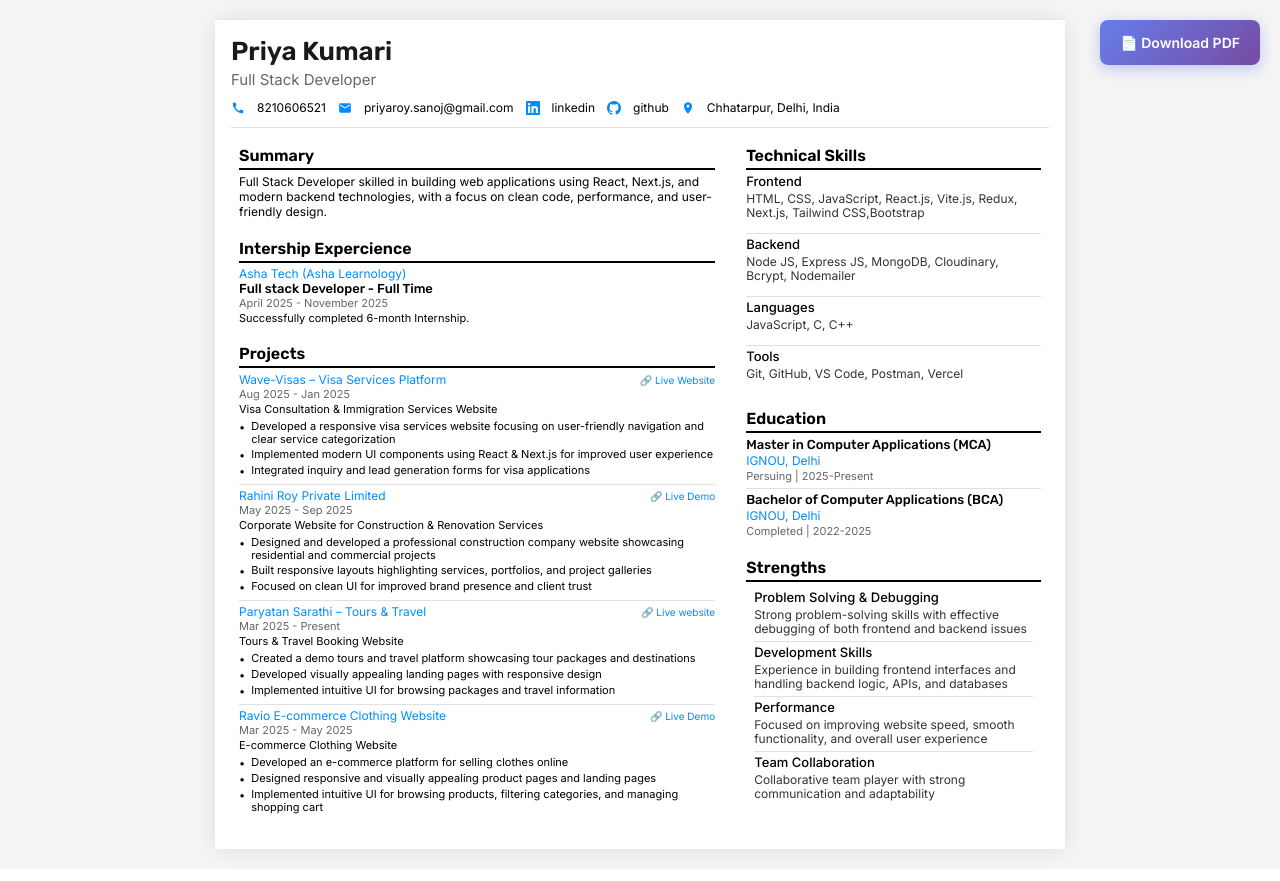
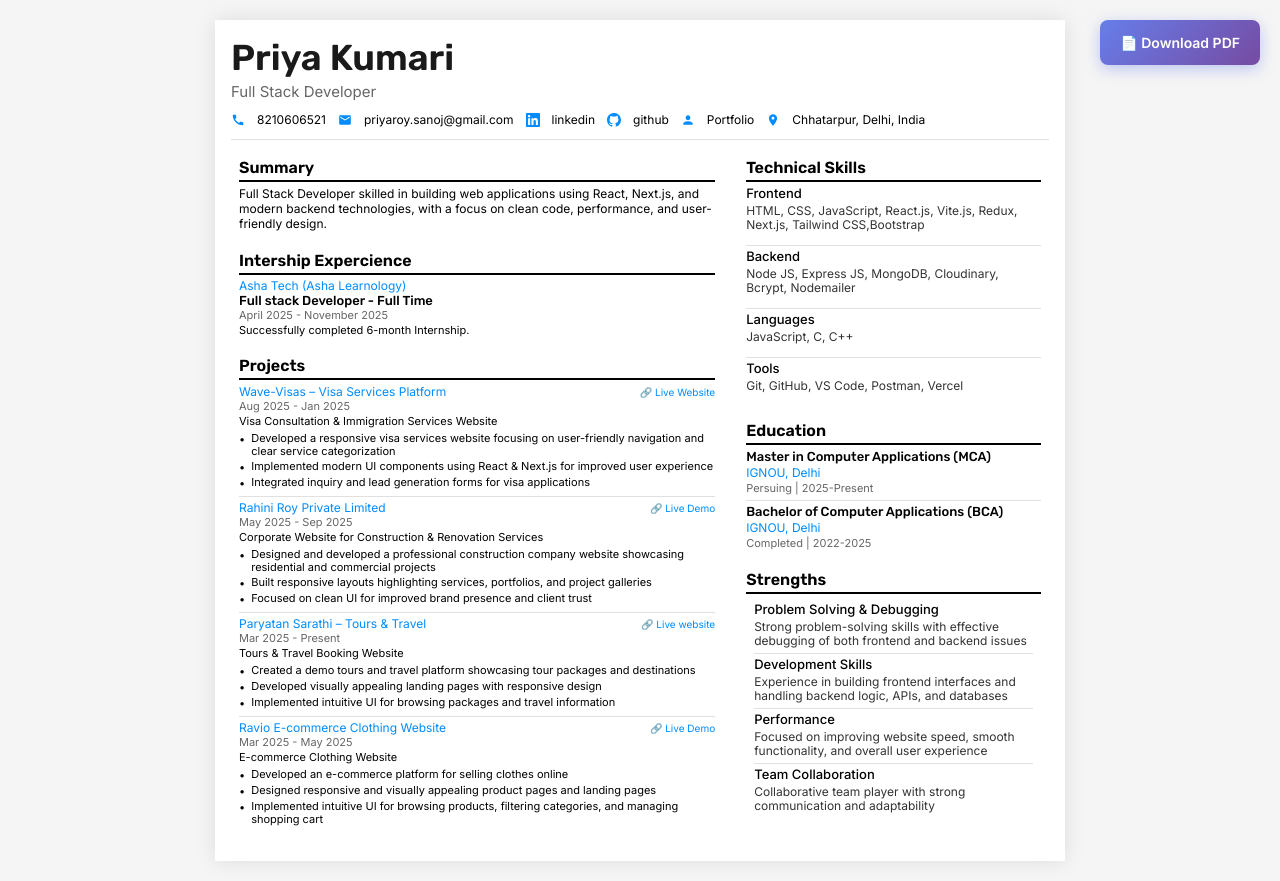
Before and after one commit to priyak02125/Cv-Template, a Next.js app: page / in a window 1280 px wide. Built offline with nearby package versions, Linux system fonts and the light colour scheme.

Commit message:
Update font size in name field, change portfolio link, and remove profile image

```diff
--- a/app/globals.css
+++ b/app/globals.css
@@ -50,7 +50,7 @@ body {
 }
 
 .name-field {
-  font-size: 26px;
+  font-size: 36px;
   font-weight: 700;
   color: #1a1a1a;
   margin-bottom: 4px;
--- a/app/page.tsx
+++ b/app/page.tsx
@@ -214,7 +214,7 @@ export default function Home() {
                   github
                 </a>
               </div>
-              {/* <div className="contact-item">
+              <div className="contact-item">
                 <svg
                   className="contact-icon"
                   viewBox="0 0 24 24"
@@ -223,7 +223,7 @@ export default function Home() {
                   <path d="M12 12c2.21 0 4-1.79 4-4s-1.79-4-4-4-4 1.79-4 4 1.79 4 4 4zm0 2c-2.67 0-8 1.34-8 4v2h16v-2c0-2.66-5.33-4-8-4z" />
                 </svg>
                 <a
-                  href="https://amankanojiya27.vercel.app/"
+                  href="https://priyakumari02.vercel.app/"
                   className="contact-link contact-text"
                   target="_blank"
                   rel="noopener noreferrer"
@@ -231,7 +231,7 @@ export default function Home() {
                 >
                   Portfolio
                 </a>
-              </div> */}
+              </div>
               <div className="contact-item">
                 <svg
                   className="contact-icon"
```
Also changed, not shown: public/Priya.jpg (deleted).
